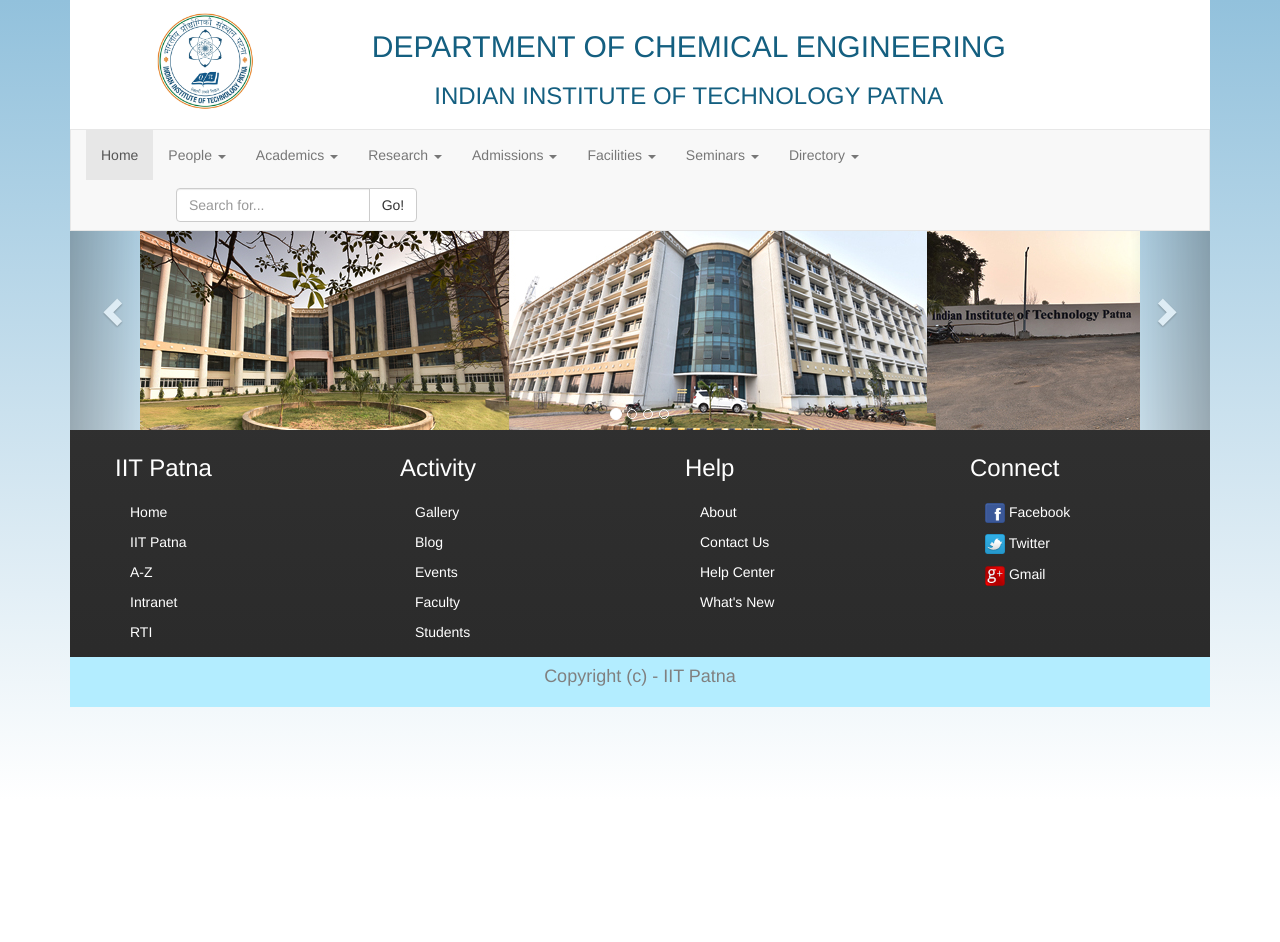
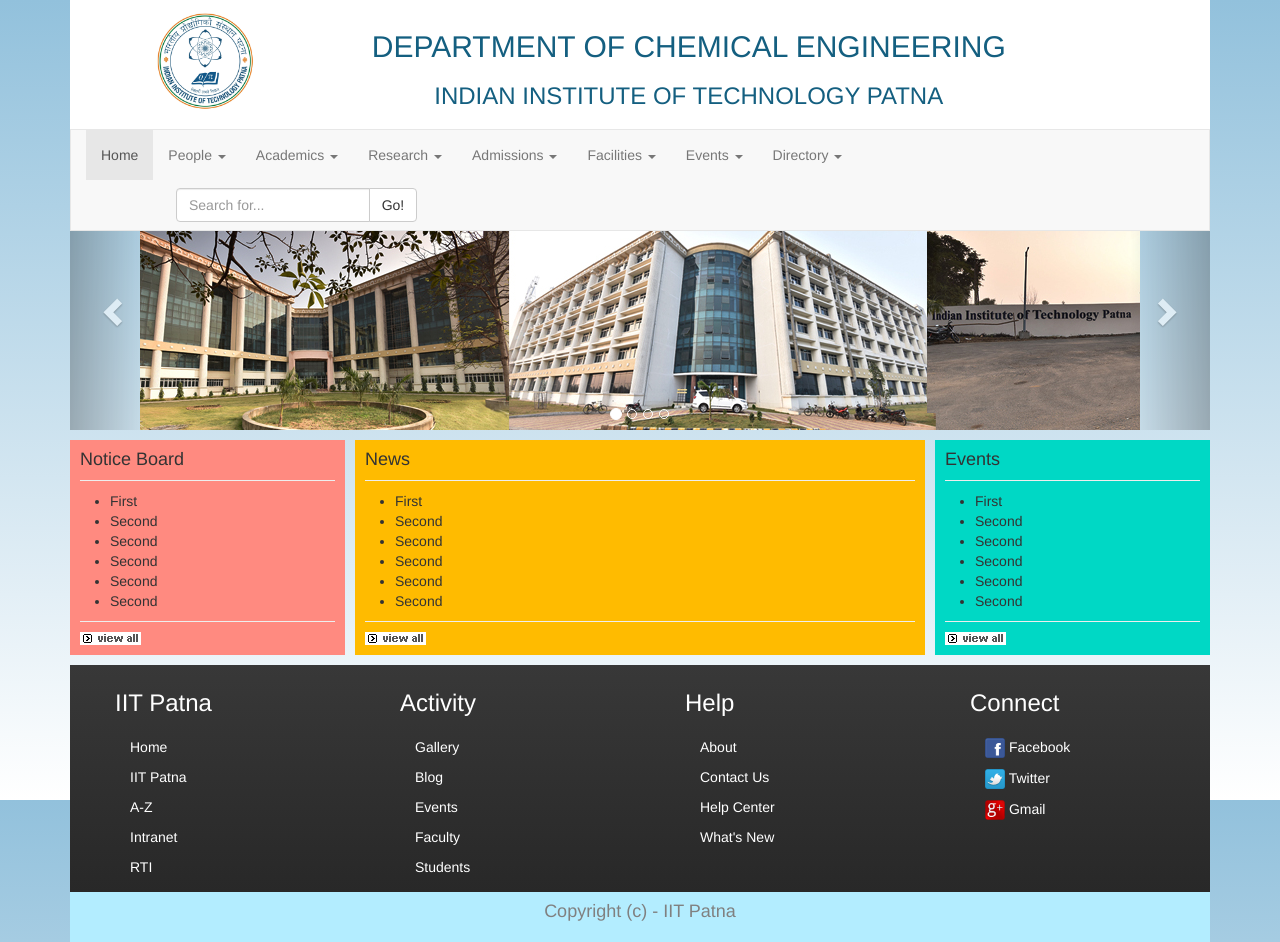
Before and after one commit to kshitij1234/Chemisty-Department-Website, a Django app: page / in a window 1280 px wide. Before the commit the page ends 711 px from the top, so only its background shows below. Run offline with Django 3.2, Linux system fonts and the light colour scheme; some libraries are stand-ins or nearby versions.

Commit message:
Added Notice board, News and Events section

```diff
--- a/chemdeptsite/templates/home.html
+++ b/chemdeptsite/templates/home.html
@@ -1,6 +1,7 @@
 {% extends "layout.html" %}
 
 {% block content %}
+{% load staticfiles %}
 <div id="myCarousel" class="carousel slide" data-ride="carousel">
   <!-- Indicators -->
   <ol class="carousel-indicators" style="margin-bottom: -15px;">
@@ -39,4 +40,90 @@
     <span class="sr-only">Next</span>
   </a>
 </div>
+<div class="row" style="margin: 0;">
+  <!-- Left side bar -->
+  <div class="col-lg-3 col-md-3 visible-lg-block visible-md-block" style="padding:0 10px 0 0;">
+    <div style="background-color: #ff8a80;">
+      <h4 style="padding: 10px 0 0 10px">Notice Board</h4><hr style="margin: 0 10px 10px 10px;">
+      <ul>
+        <li>First</li>
+        <li>Second</li>
+        <li>Second</li>
+        <li>Second</li>
+        <li>Second</li>
+        <li>Second</li>
+      </ul>
+      <hr style="margin: 0 10px 10px 10px;">
+      <a href="/notice"><img src="{% static 'images/view_all.gif' %}" alt="view all" style="margin: 0 0 10px 10px;"></a>
+    </div>
+  </div>
+  <!-- middle bar -->
+  <div class="col-lg-6 col-md-6 col-sm-12 col-xs-12" style="padding:0;">
+    <div style="background-color: #ffbb00;">
+      <h4 style="padding: 10px 0 0 10px">News</h4><hr style="margin: 0 10px 10px 10px;">
+      <ul>
+        <li>First</li>
+        <li>Second</li>
+        <li>Second</li>
+        <li>Second</li>
+        <li>Second</li>
+        <li>Second</li>
+      </ul>
+      <hr style="margin: 0 10px 10px 10px;">
+      <a href="/news"><img src="{% static 'images/view_all.gif' %}" alt="view all" style="margin: 0 0 10px 10px;"></a>
+    </div>
+    <div class="row" style="margin: 0; padding: 0;">
+
+      <div class="col-sm-6 col-xs-6 visible-sm-block visible-xs-block" style="padding:0;">
+        <div style="background-color: #ff8a80;">
+          <h4 style="padding: 10px 0 0 10px">Notice Board</h4><hr style="margin: 0 10px 10px 10px;">
+          <ul>
+            <li>First</li>
+            <li>Second</li>
+            <li>Second</li>
+            <li>Second</li>
+            <li>Second</li>
+            <li>Second</li>
+          </ul>
+          <hr style="margin: 0 10px 10px 10px;">
+          <a href="/notice"><img src="{% static 'images/view_all.gif' %}" alt="view all" style="margin: 0 0 10px 10px;"></a>
+        </div>
+      </div>
+
+      <div class="col-sm-6 col-xs-6 visible-sm-block visible-xs-block" style="padding:0 0 0 10px;">
+        <div style="background-color: #00d8c5;">
+          <h4 style="padding: 10px 0 0 10px">Events</h4><hr style="margin: 0 10px 10px 10px;">
+          <ul>
+            <li>First</li>
+            <li>Second</li>
+            <li>Second</li>
+            <li>Second</li>
+            <li>Second</li>
+            <li>Second</li>
+          </ul>
+          <hr style="margin: 0 10px 10px 10px;">
+          <a href="/events"><img src="{% static 'images/view_all.gif' %}" alt="view all" style="margin: 0 0 10px 10px;"></a>
+        </div>
+      </div>
+    </div>
+  </div>
+  <!-- Right side bar -->
+  <div class="col-lg-3 col-md-3 visible-lg-block visible-md-block" style="padding:0 0 0 10px;">
+    <div style="background-color: #00d8c5;">
+      <h4 style="padding: 10px 0 0 10px">Events</h4><hr style="margin: 0 10px 10px 10px;">
+      <ul>
+        <li>First</li>
+        <li>Second</li>
+        <li>Second</li>
+        <li>Second</li>
+        <li>Second</li>
+        <li>Second</li>
+      </ul>
+      <hr style="margin: 0 10px 10px 10px;">
+      <a href="/events"><img src="{% static 'images/view_all.gif' %}" alt="view all" style="margin: 0 0 10px 10px;"></a>
+    </div>
+  </div>
+</div> <!-- Row container ends here -->
+<div style="height: 10px">
+</div>
 {% endblock %}
--- a/chemdeptsite/templates/layout.html
+++ b/chemdeptsite/templates/layout.html
@@ -165,13 +165,13 @@
               <li><a href="#">Program 2</a></li>
             </ul>
           </li>
-          <!-- Seminars -->
+          <!-- Events -->
           <li class="dropdown">
-            <a href="#" class="dropdown-toggle" data-toggle="dropdown" role="button" aria-haspopup="true" aria-expanded="false">Seminars <span class="caret"></span></a>
+            <a href="#" class="dropdown-toggle" data-toggle="dropdown" role="button" aria-haspopup="true" aria-expanded="false">Events <span class="caret"></span></a>
             <ul class="dropdown-menu">
-              <li><a href="#">Program 1</a></li>
+              <li><a href="#">Seminars</a></li>
               <li role="separator" class="divider"></li>
-              <li><a href="#">Program 2</a></li>
+              <li><a href="#">Workshops</a></li>
             </ul>
           </li>
           <!-- Directory -->
@@ -257,13 +257,13 @@
                 <li><a href="#">Program 2</a></li>
               </ul>
             </li>
-            <!-- Seminars -->
+            <!-- Events -->
             <li class="dropdown">
-              <a href="#" class="dropdown-toggle" data-toggle="dropdown" role="button" aria-haspopup="true" aria-expanded="false">Seminars <span class="caret"></span></a>
+              <a href="#" class="dropdown-toggle" data-toggle="dropdown" role="button" aria-haspopup="true" aria-expanded="false">Events <span class="caret"></span></a>
               <ul class="dropdown-menu">
-                <li><a href="#">Program 1</a></li>
+                <li><a href="#">Seminars</a></li>
                 <li role="separator" class="divider"></li>
-                <li><a href="#">Program 2</a></li>
+                <li><a href="#">Workshop</a></li>
               </ul>
             </li>
             <!-- Directory -->
```
Also changed, not shown: chemdeptsite/static/images/view_all.gif (added), chemdeptsite/templates/home_css.css (added).
